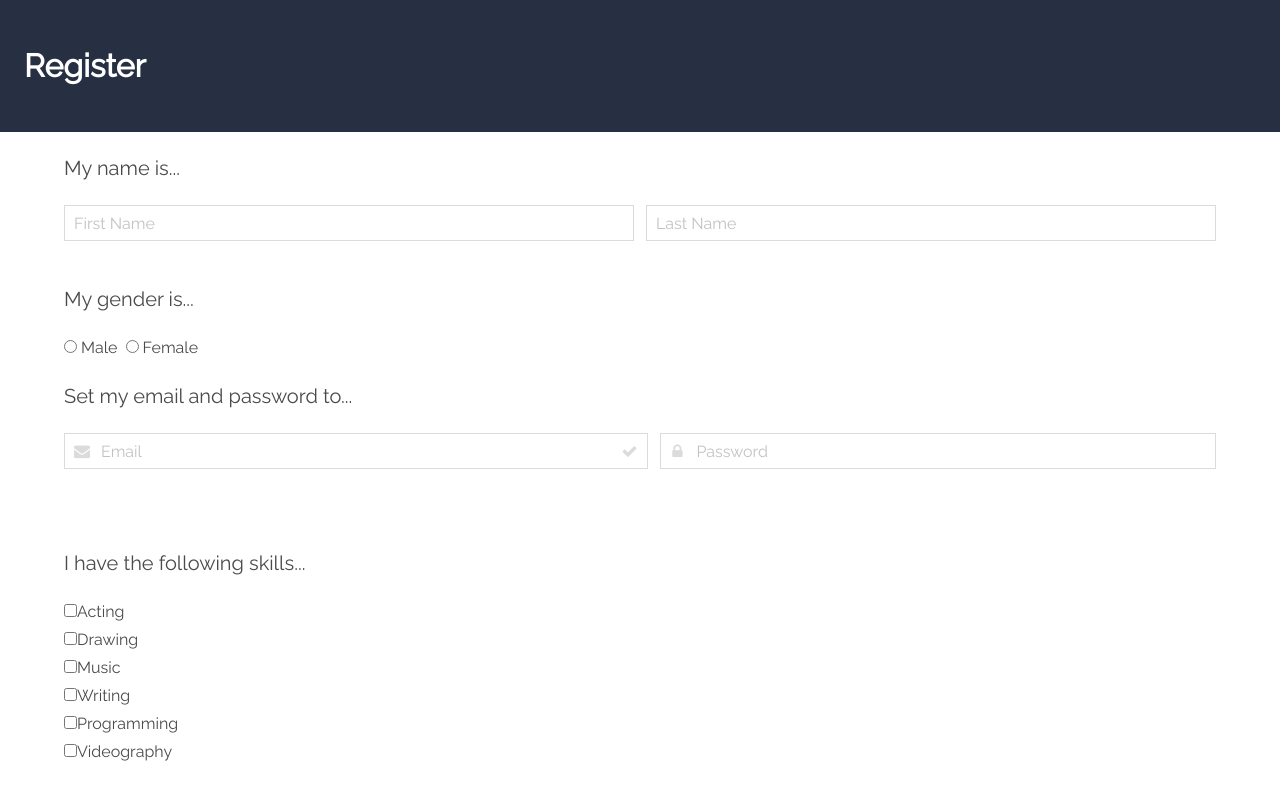
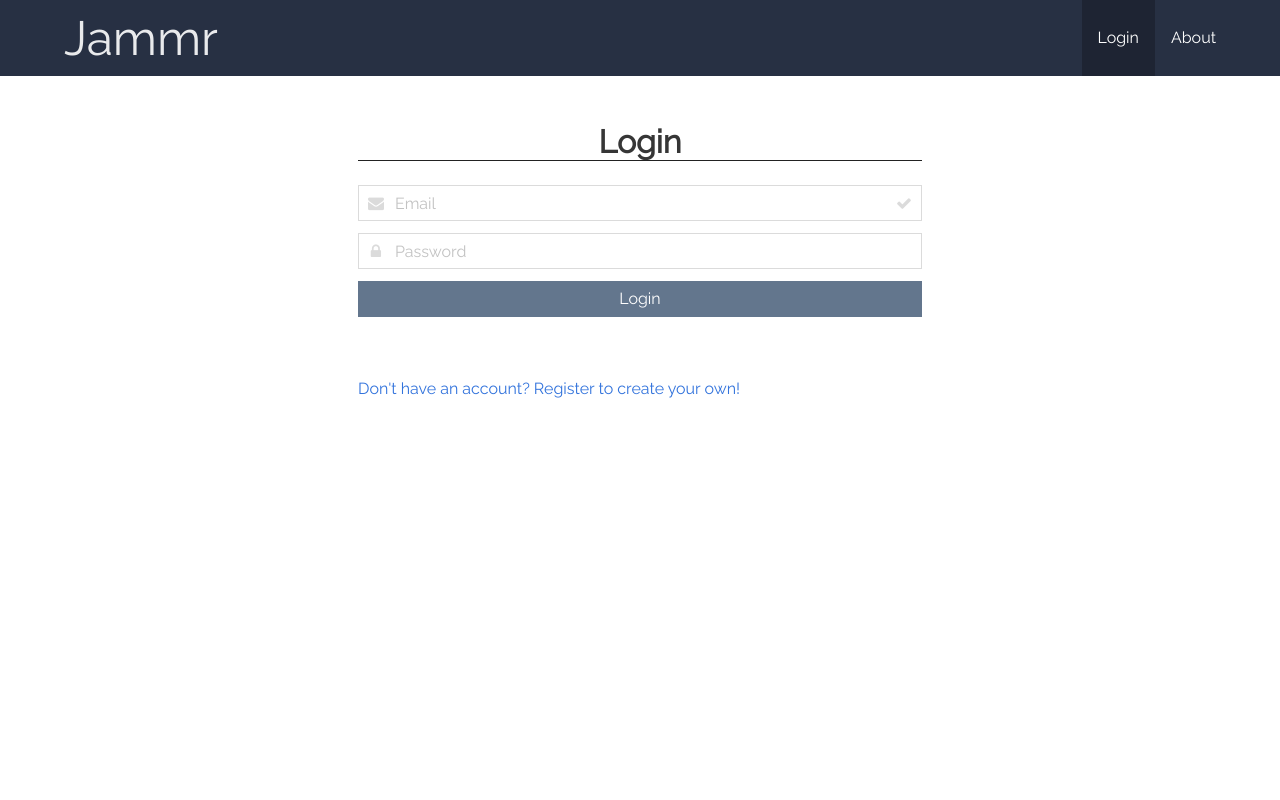
Before and after one commit to tarekgabarin/jammrFrontFinal, a React (Create React App) app: page / in a window 1280 px wide. Shown: the top 800 px of the page. Built offline with nearby package versions, Linux system fonts and the light colour scheme.

Commit message:
the login stuff is going good so far

```diff
--- a/src/App.js
+++ b/src/App.js
@@ -29,7 +29,7 @@ class App extends Component {
 
                         return (
 
-                            <Register/>
+                            <Login/>
 
                         )
 
--- a/src/actions/index_actions.js
+++ b/src/actions/index_actions.js
@@ -42,14 +42,14 @@ export function register(fields) {
         //
         // console.log(fields);
 
-      ///  JSON.parse(fields);
+        ///  JSON.parse(fields);
 
         console.log('Below is typeof(fields)....');
 
         console.log(typeof(fields));
 
 
-        const request = axios({
+        let request = axios({
 
             method: 'post',
 
@@ -127,3 +127,68 @@ export function register(fields) {
 
     }
 };
+
+// export function login(password, email) {
+//
+//     return function action(dispatch) {
+//
+//
+//         let request = axios({
+//
+//             method: 'post',
+//
+//             url: "https://jammr-backend.herokuapp.com/register",
+//
+//             data: {
+//
+//                 password: password,
+//
+//
+//                 email: email
+//
+//
+//             }
+//
+//
+//         });
+//
+//
+//         return request.then(response => {
+//
+//             if (response.data !== 'Unauthorized') {
+//
+//                 window.sessionStorage.setItem('x-auth', response.data);
+//
+//                 axios.defaults.headers.common['x-auth'] = sessionStorage.getItem('x-auth');
+//
+//                 dispatch({
+//
+//                     type: 'LOGIN',
+//
+//                     payload: response.data
+//
+//
+//
+//                 })
+//
+//
+//             }
+//
+//             else {
+//
+//                 return response.data;
+//
+//
+//             }
+//
+//
+//
+//
+//
+//         })
+//
+//
+//     }
+//
+//
+// }
--- a/src/containers/Login.js
+++ b/src/containers/Login.js
@@ -6,22 +6,153 @@ import {connect} from 'react-redux'
 
 import validator from 'validator'
 
+import axios from 'axios'
+
+/////import {login} from 'index_actions'
+
 import '../myStyles.css'
 
 import '../custom-style.css'
 
 class Login extends Component {
 
-    submitValidation(){
+    constructor(props) {
+        super(props);
+        this.state = {
 
+            validEmail: true,
+
+            validPassword: true,
+
+        };
+    }
+
+    loginValidation(email, password) {
+
+        let verifyEmail = () => {
+
+            return new Promise((resolve, reject) => {
+
+                const baseURL = "https://jammr-backend.herokuapp.com";
+
+                const emailUrl = baseURL + `/checkEmail/${email}`;
+
+                axios.get(emailUrl)
+
+                    .then(response => {
+
+                        // console.log(response);
+
+                        if (response.data === 'EMAIL_TAKEN') {
+
+                            this.setState({validEmail: true});
+
+                            resolve()
+
+                        }
+
+                        else if (response.data === 'EMAIL_AVAILABLE') {
+
+                            this.setState({validEmail: false})
+
+                        }
+
+                    })
+
+
+            })
+
+
+        };
+
+        verifyEmail().then(() => {
+
+            let login = (passwordInput, emailInput) => {
+
+                return function action(dispatch) {
+
+
+                    let request = axios({
+
+                        method: 'post',
+
+                        url: "https://jammr-backend.herokuapp.com/register",
+
+                        data: {
+
+                            password: passwordInput,
+
+
+                            email: emailInput
 
 
                         }
 
 
-    render(){
+                    });
+
+
+                    return request.then(response => {
+
+                        if (response.data !== 'Unauthorized') {
+
+                            window.sessionStorage.setItem('x-auth', response.data);
+
+                            axios.defaults.headers.common['x-auth'] = sessionStorage.getItem('x-auth');
+
+                            this.props.onLogin(response.data)
+
+
+                        }
+
+                        else {
+
+                            this.setState({validPassword: false})
+
+
+                        }
+
+
+                    })
+
+
+                }
+
+
+            };
+
+            login(password, email);
+
+
+        })
+
+
+    }
+
+
+    render() {
 
         console.log(this.props);
+
+        let warningJSX = [];
+
+        if (this.state.validEmail && this.state.validPassword) {
+
+            warningJSX.push(<span className="has-warning-text" style={{visibility: 'hidden'}}>Hidden</span>)
+
+
+        }
+        else if (!this.state.validEmail) {
+
+            warningJSX.push(<span className="has-warning-text">There is no account registered with that email</span>)
+
+        }
+
+        else if (this.state.validEmail && !this.state.validPassword) {
+
+            warningJSX.push(<span className="has-warning-text">Incorrect password</span>)
+
+        }
 
         /// console.log('this.props.email is...' + this.props.email);
 
@@ -61,12 +192,10 @@ class Login extends Component {
                                             Login
 
 
-
                                         </Link>
                                         <Link to="/about" className="navbar-item has-text-centered-mobile">
                                             About
                                         </Link>
-
 
 
                                     </div>
@@ -110,9 +239,7 @@ class Login extends Component {
                         </div>
 
 
-
                         <div className="column">
-
 
 
                             <div className="has-text-centered title underline">Login</div>
@@ -150,7 +277,12 @@ class Login extends Component {
                             </div>
                             <div className="field">
                                 <p className="control">
-                                            <button className="button is-fullwidth is-success">
+                                    <button onClick={() => {
+
+                                        this.loginValidation(this.props.email, this.props.password);
+
+
+                                    }} className="button is-fullwidth is-success">
                                         Login
                                     </button>
                                 </p>
@@ -159,21 +291,16 @@ class Login extends Component {
 
                             <div className="block">
 
-                                <span className="has-warning-text">frwfwefwefwegwegwegwegwegwegwe</span>
+                                {warningJSX}
 
                             </div>
 
 
-
-
-
                             <div className="block">
 
-                                <Link to="/register" >Don't have an account? Register to create your own!</Link>
+                                <Link to="/register">Don't have an account? Register to create your own!</Link>
 
                             </div>
-
-
 
 
                         </div>
@@ -182,7 +309,6 @@ class Login extends Component {
 
 
                         </div>
-
 
 
                     </div>
@@ -197,8 +323,6 @@ class Login extends Component {
 
 
         )
-
-
 
 
     }
@@ -216,7 +340,9 @@ let mapStateToProps = (state) => {
 
         password: state.loginReducer.password,
 
-        email: state.loginReducer.email
+        email: state.loginReducer.email,
+
+        myId: state.loginReducer.myId
 
     };
 
@@ -254,6 +380,20 @@ const mapDispatchToProps = (dispatch) => {
             dispatch({type: 'LOGIN_PASSWORD', payload: event.target.value})
 
 
+        },
+
+        onLogin: (hash) => {
+
+            dispatch({
+
+                type: 'LOGIN',
+
+                payload: hash
+
+
+            })
+
+
         }
 
     }
--- a/src/store/login_reducer.js
+++ b/src/store/login_reducer.js
@@ -47,6 +47,23 @@ const loginReducer = (state = initialState, action) => {
 
     }
 
+    if (action.type === 'LOGIN'){
+
+
+        return {
+
+            ...state,
+
+            incorrectForm: false,
+
+            myId: action.payload
+
+
+        }
+
+
+    }
+
     return state
 
 
```
Lines whose indentation alone changed are shown as unchanged.
